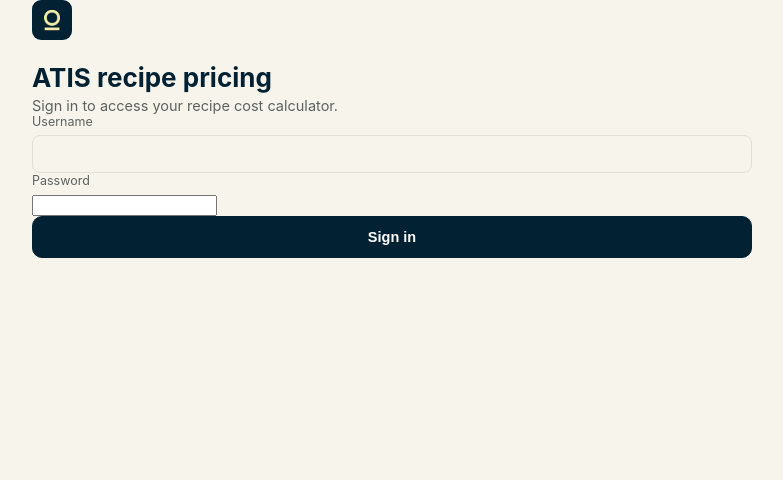
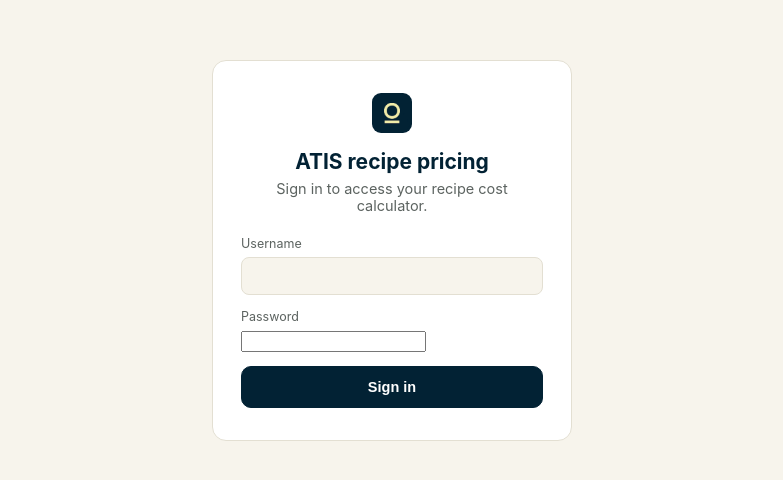
Before and after one commit to PUREFOODPRODUCTIONLTD/PFP, a Next.js app in the folder recipe-costing-app/: page / in a window 1280 px wide. Shown: the top 480 px of the page, without its empty margins (248-1031 px from the left). Built offline with nearby package versions, Linux system fonts and the light colour scheme; no server answers.

Commit message:
Add login panel styles

```diff
--- a/recipe-costing-app/styles/globals.css
+++ b/recipe-costing-app/styles/globals.css
@@ -476,3 +476,38 @@ footer {
   font-size: 13px;
   font-weight: 500;
 }
+
+.login-panel {
+  max-width: 360px;
+  margin: 60px auto 0;
+  background: var(--paper);
+  border: 1px solid var(--line);
+  border-radius: 14px;
+  padding: 32px 28px;
+  text-align: center;
+}
+
+.login-panel .brand-logo {
+  margin: 0 auto 16px;
+}
+
+.login-panel h1 {
+  font-size: 21px;
+  margin: 0 0 6px;
+}
+
+.login-panel .lede {
+  margin-bottom: 22px;
+}
+
+.login-panel form {
+  text-align: left;
+}
+
+.login-panel .field {
+  margin-bottom: 14px;
+}
+
+.login-panel .status-note {
+  color: #9c3b23;
+}
```
